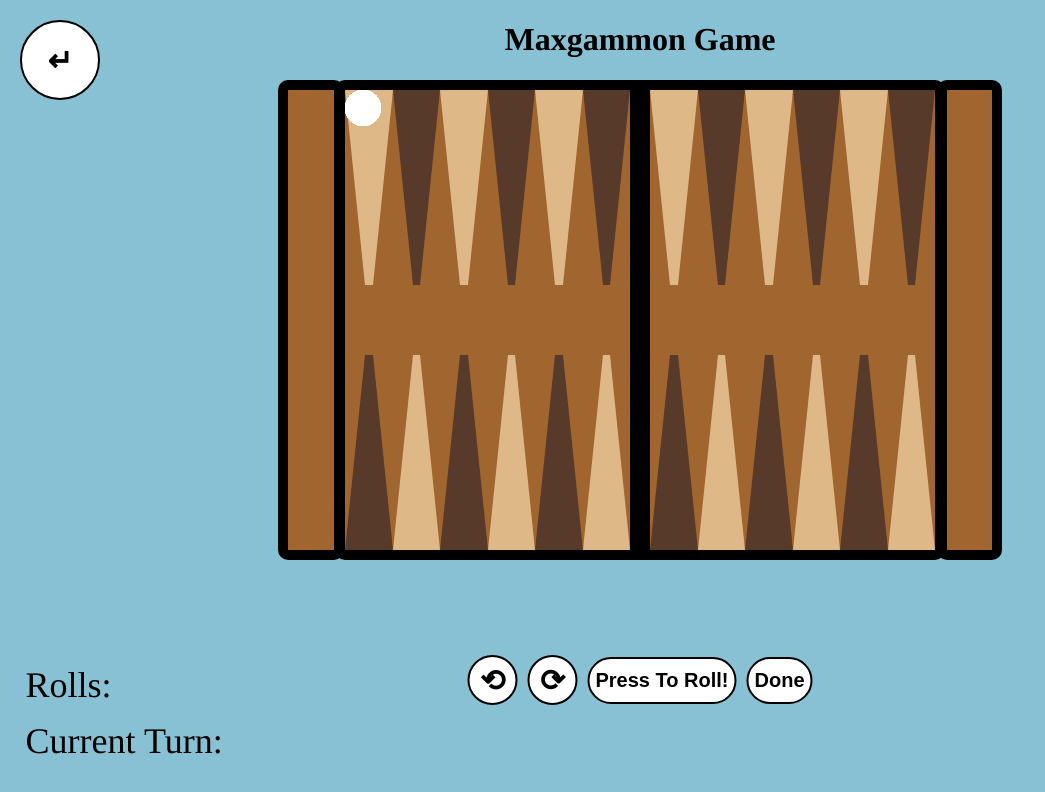
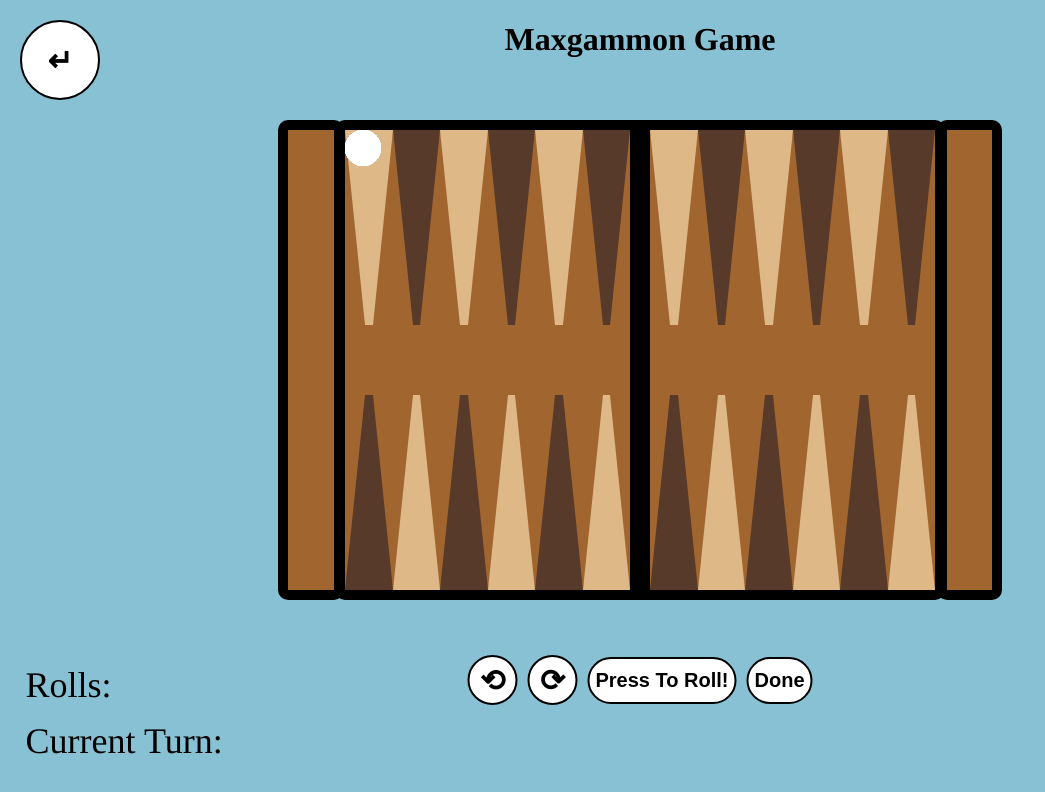
Before and after one commit to Max-Yfantopoulos/Backgammon-Website, a React (Vite) app in the folder client/: page /game in a window 1280 px wide. Shown: the top 792 px of the page, without its empty margins (0-1045 px from the left). Built offline with nearby package versions, Linux system fonts and the light colour scheme; no server answers.

Commit message:
Move board to center of screen

```diff
--- a/client/src/styles/board.css
+++ b/client/src/styles/board.css
@@ -38,7 +38,10 @@ body {
 .board {
   width: 610px;
   height: 480px;
-  position: relative;
+  position: absolute;
+  left: 50%;
+  top: 45%;
+  transform: translate(-50%, -50%);
   background-color: #a1662f;
   box-sizing: border-box;
   border: 10px solid black;
```
